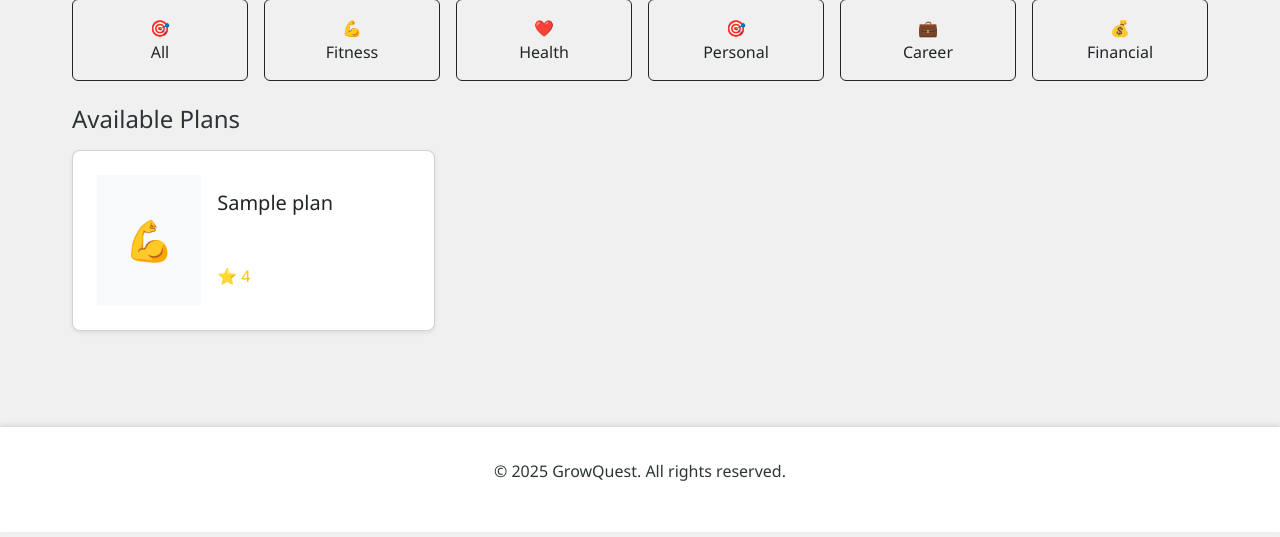
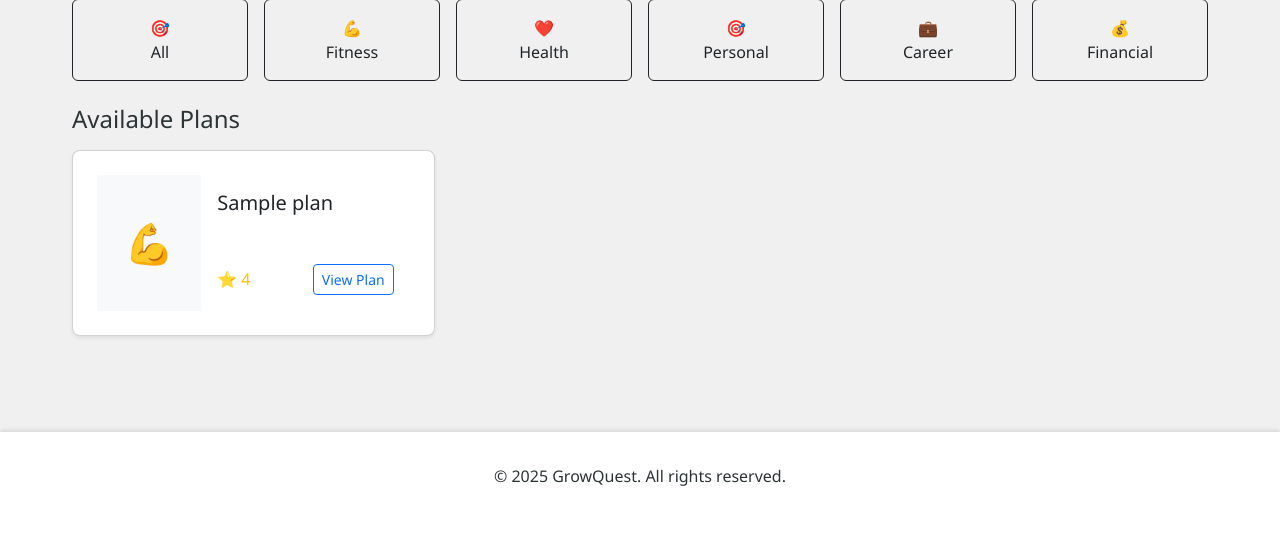
Before and after one commit to DanielOsuoha/SWE_project, a Django app: page / in a window 1280 px wide. Shown: the part 327-864 px from the top of the page. Before the commit the page ends 808 px from the top, so only its background shows below. Run offline with Django 5.2, Linux system fonts and the light colour scheme; a user stored in the database is signed in; tables that the repository leaves empty hold one stand-in row (values such as "Sample post").

Commit message:
modified templates

```diff
--- a/gamified_improvement/core/urls.py
+++ b/gamified_improvement/core/urls.py
@@ -9,6 +9,7 @@
     path('friends/', views.friends, name='friends'),
     path('profile/', views.profile, name='profile'),
     path('about/', views.about, name='about'),
+    path('index/', views.index, name='index'),
     path('profile/change-password/', views.change_password, name='change_password'),
     path('plan/<int:pk>/', views.plan_detail, name='plan_detail'),
     ]
--- a/gamified_improvement/templates/core/index.html
+++ b/gamified_improvement/templates/core/index.html
@@ -66,9 +66,9 @@
                                 </p>
                                 <div class="d-flex justify-content-between align-items-center">
                                     <div class="text-warning">⭐ {{ plan.rating }}</div>
-                                    {% comment %} <a href="{% url 'core:plan_detail' plan.id %}"
+                                    <a href="{% url 'core:plan_detail' plan.id %}"
                                        class="btn btn-sm btn-outline-primary">View Plan
-                                    </a> {% endcomment %}
+                                    </a>
                                 </div>
                             </div>
                         </div>
```
Also changed, not shown: gamified_improvement/templates/core/plans/detail.html (+11 -0 lines).
